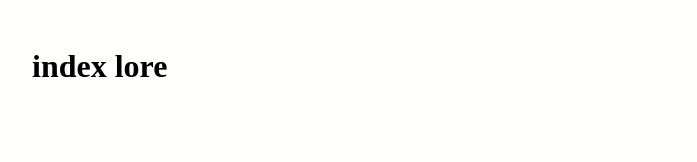
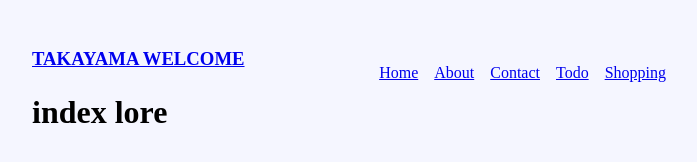
Before and after one commit to seibas/Takayama-03, a Gatsby site: page / in a window 1280 px wide. Shown: the whole page, without its empty margins (283-980 px from the left). Built offline with nearby package versions, Linux system fonts and the light colour scheme; Gatsby itself is replaced by a stand-in of ours.

Commit message:
add shopping mdx

```diff
--- a/src/components/Layout.js
+++ b/src/components/Layout.js
@@ -1,17 +1,29 @@
 
 import React from "react"
+import { Link } from "gatsby"
 import "../styles/style.css"
+const ListLink = props => (
+  <li style={{ display: `inline-block`, marginRight: `1rem` }}>
+    <Link to={props.to}>{props.children}</Link>
+  </li>
+)
 
-
-
-export default ({ children }) => (
-
-<div>
-  <div style={{ margin: `3rem auto`, maxWidth: 650, padding: `0 1rem` }}>
+export default function Layout({ children }) {
+  return (
+    <div style={{ margin: `3rem auto`, maxWidth: 650, padding: `0 1rem` }}>
+      <header style={{ marginBottom: `1.5rem` }}>
+        <Link to="/" style={{ textShadow: `none`, backgroundImage: `none` }}>
+          <h3 style={{ display: `inline` }}>TAKAYAMA WELCOME</h3>
+        </Link>
+        <ul style={{ listStyle: `none`, float: `right` }}>
+          <ListLink to="/">Home</ListLink>
+          <ListLink to="/about/">About</ListLink>
+          <ListLink to="/contact/">Contact</ListLink>
+          <ListLink to="/thingtodo/">Todo</ListLink>
+          <ListLink to="/thingtobuy/">Shopping</ListLink>
+        </ul>
+      </header>
       {children}
     </div>
-
-
-
-    </div>
-)
+  )
+}
--- a/src/styles/style.css
+++ b/src/styles/style.css
@@ -1,5 +1,5 @@
 body{
 
 
-    background-color: rgb(255, 255, 251);
+    background-color: rgb(245, 246, 255);
 }
```
Also changed, not shown: src/pages/index.js (line endings or trailing spaces).
